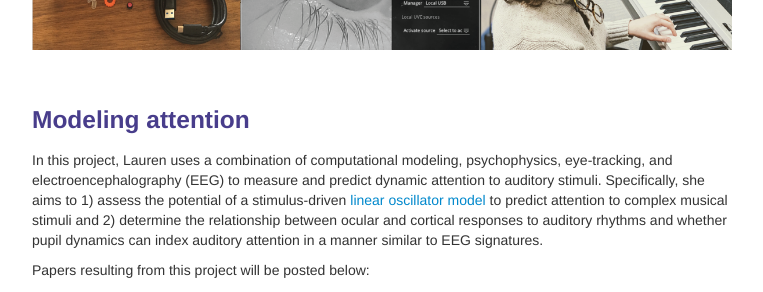
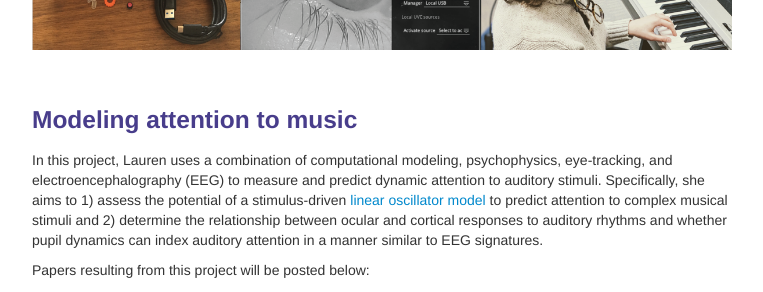
Before and after one commit to lkfink/lkfink.github.io, a Jekyll site: the page built from pages/projects.md, in a window 1280 px wide and 900 px high, scrolled down 326 px. Shown: the part 154-446 px from the top of the window, without its empty margins (258-1021 px from the left). Built offline with Jekyll 4.4.1, drawn with Linux system fonts in a browser that asks for light colours.

Commit message:
change heading

```diff
--- a/pages/projects.md
+++ b/pages/projects.md
@@ -35,7 +35,7 @@ Lauren is currently using [Pupil Labs'](https://pupil-labs.com/){:target="_blank
 ![pupil labs collage]({{ BASE_PATH }}/assets/publpics/puplabs_collage.png)
 <br><br>
 
-### <a name="Modeling attention"></a>Modeling attention
+### <a name="Modeling attention"></a>Modeling attention to music
 In this project, Lauren uses a combination of computational modeling, psychophysics, eye-tracking, and electroencephalography (EEG) to measure and predict dynamic attention to auditory stimuli. Specifically, she aims to 1) assess the potential of a stimulus-driven [linear oscillator model](http://atonal.ucdavis.edu/projects/musical_spaces/rhythm/btb/){:target="_blank"} to predict attention to complex musical stimuli and 2) determine the relationship between ocular and cortical responses to auditory rhythms and whether pupil dynamics can index auditory attention in a manner similar to EEG signatures.
 
 Papers resulting from this project will be posted below:
```
